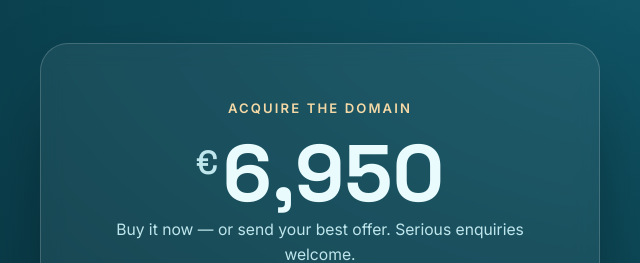
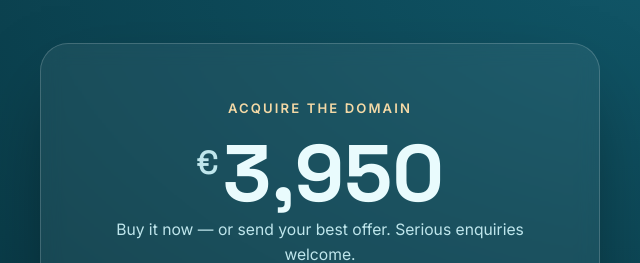
Before and after one commit to nabaisu/ericeira-hostel, a plain HTML site: page index.html in a window 1280 px wide. Shown: the part 3140-3403 px from the top of the page, 320-960 px from the left. Drawn offline with Linux system fonts and the light colour scheme.

Commit message:
Update buy-now price to EUR 3,950

```diff
--- a/index.html
+++ b/index.html
@@ -354,7 +354,7 @@
     <div class="offer-card reveal">
       <p class="eyebrow">Acquire the domain</p>
       <!-- 👉 EDIT PRICE HERE -->
-      <div class="price"><small>€</small>6,950</div>
+      <div class="price"><small>€</small>3,950</div>
       <p class="price-note">Buy it now — or send your best offer. Serious enquiries welcome.</p>
 
       <div class="divider"></div>
```
